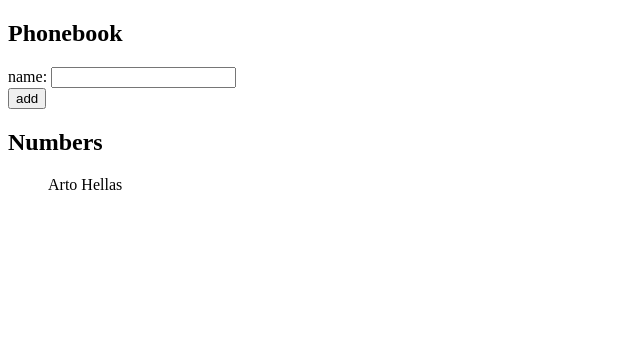
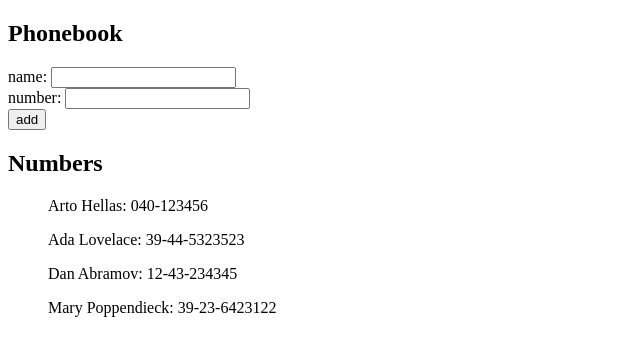
Before and after one commit to JIFWalker/full-stack-open, a React (Create React App) app in the folder part02/phonebook/: page / in a window 1280 px wide. Shown: the top 356 px of the page, without its empty margins (0-640 px from the left). Built offline with nearby package versions, Linux system fonts and the light colour scheme.

Commit message:
part 2,8

```diff
--- a/part02/phonebook/src/App.js
+++ b/part02/phonebook/src/App.js
@@ -2,34 +2,55 @@
 
 const App = () => {
   const [ persons, setPersons ] = useState([
-    { name: 'Arto Hellas' },
-
+    { name: 'Arto Hellas', number: '040-123456' },
+    { name: 'Ada Lovelace', number: '39-44-5323523' },
+    { name: 'Dan Abramov', number: '12-43-234345' },
+    { name: 'Mary Poppendieck', number: '39-23-6423122' }
   ])
   const [ newName, setNewName ] = useState('')
-
-  const addName = (event) => {
-    event.preventDefault()
-    const personObject = {
-      name : newName
-    }
-    persons.map(person => person.name).includes(personObject.name)
-      ? alert(`${newName} is already added to phonebook`)
-      : setPersons(persons.concat(personObject))
-        setNewName('')
-  }
+  const [ newNum, setNewNum ] = useState('')
 
   const handleNameChange = (event) => {
     setNewName(event.target.value)
+  }
+  const handleNumChange = (event) => (
+    setNewNum(event.target.value)
+  )
+
+  const addPerson = (event) => {
+    event.preventDefault()
+    const personObject = {
+      name : newName,
+      number : newNum
+    }
+    switch (true) {
+      case persons.map(person => person.name).includes(personObject.name):
+        alert(`${newName} is already added to phonebook`)
+        break
+      case persons.map(person => person.number).includes(personObject.number):
+        alert(`${newNum} is already added to phonebook`)
+        break
+      default:
+       setPersons(persons.concat(personObject))
+    }
+    setNewName('')
+    setNewNum('')
   }
 
   return (
     <div>
       <h2>Phonebook</h2>
-      <form onSubmit = {addName}>
+      <form onSubmit = {addPerson}>
         <div>
           name: <input
             value = {newName}
             onChange = {handleNameChange}
+            />
+        </div>
+        <div>
+          number: <input
+            value = {newNum}
+            onChange = {handleNumChange}
             />
         </div>
         <div>
@@ -39,7 +60,7 @@
       <h2>Numbers</h2>
         {persons.map(person =>
           <ul key = {person.name} >
-            {person.name}
+            {person.name}: {person.number}
           </ul>
         )}
     </div>
```
